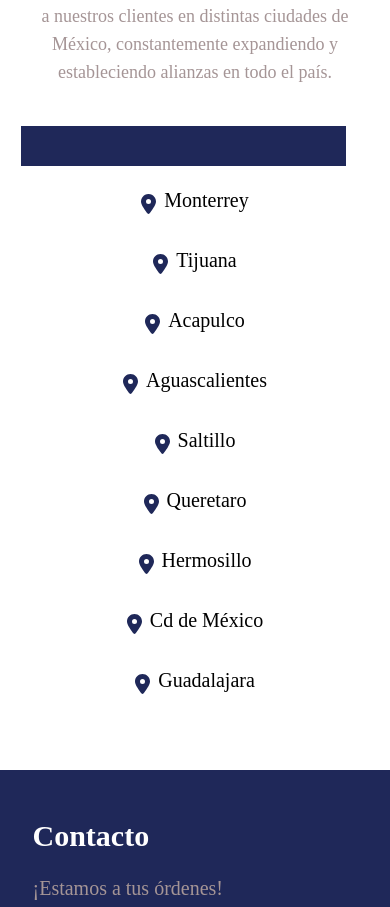
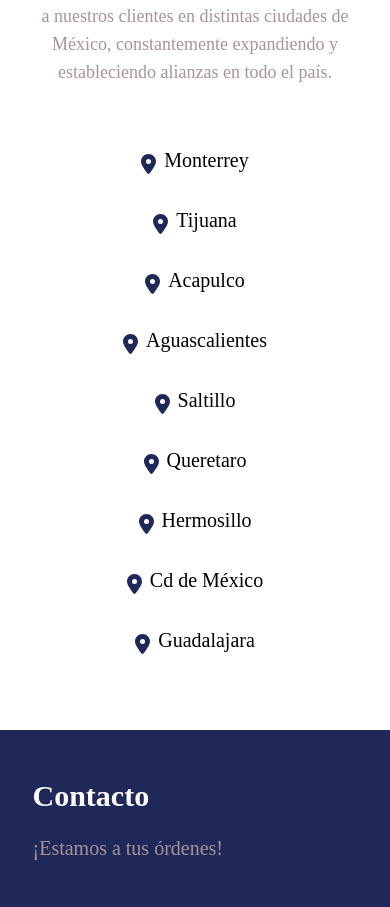
Before and after one commit to rickyjasso/molse-app, a React (Vite) app: page / in a window 390 px wide. Shown: the part 3869-4776 px from the top of the page. Built offline with nearby package versions, Linux system fonts and the light colour scheme; a web font is replaced by a local one.

Commit message:
hidden blue bg

```diff
--- a/src/scenes/areapresencia/index.tsx
+++ b/src/scenes/areapresencia/index.tsx
@@ -46,8 +46,8 @@ const AreaPresencia = ({setSelectedPage}: Props) => {
         <p className="mt-3 md:text-2xl text-lg md:text-start text-center text-molse-secondary">{t('presenceAreaText')}</p>
         <div className="mt-10 flex items-center">
             <div>
-            <div className="bg-molse-primary w-full md:w-4/5 lg:w-3/4 xl:w-2/3 -mx-3 p-5">
-                <div className="mx-5 my-5 md:block hidden">
+            <div className="bg-molse-primary w-full md:w-4/5 lg:w-3/4 xl:w-2/3 -mx-3 p-5 hidden md:block">
+                <div className="mx-5 my-5">
                     <h2 className="underline py-5 text-xl">{t('oficinasSede')}:</h2>
                     <div className="text-white mb-8 text-xl">
                         <span className="mr-2 mt-1">
```
